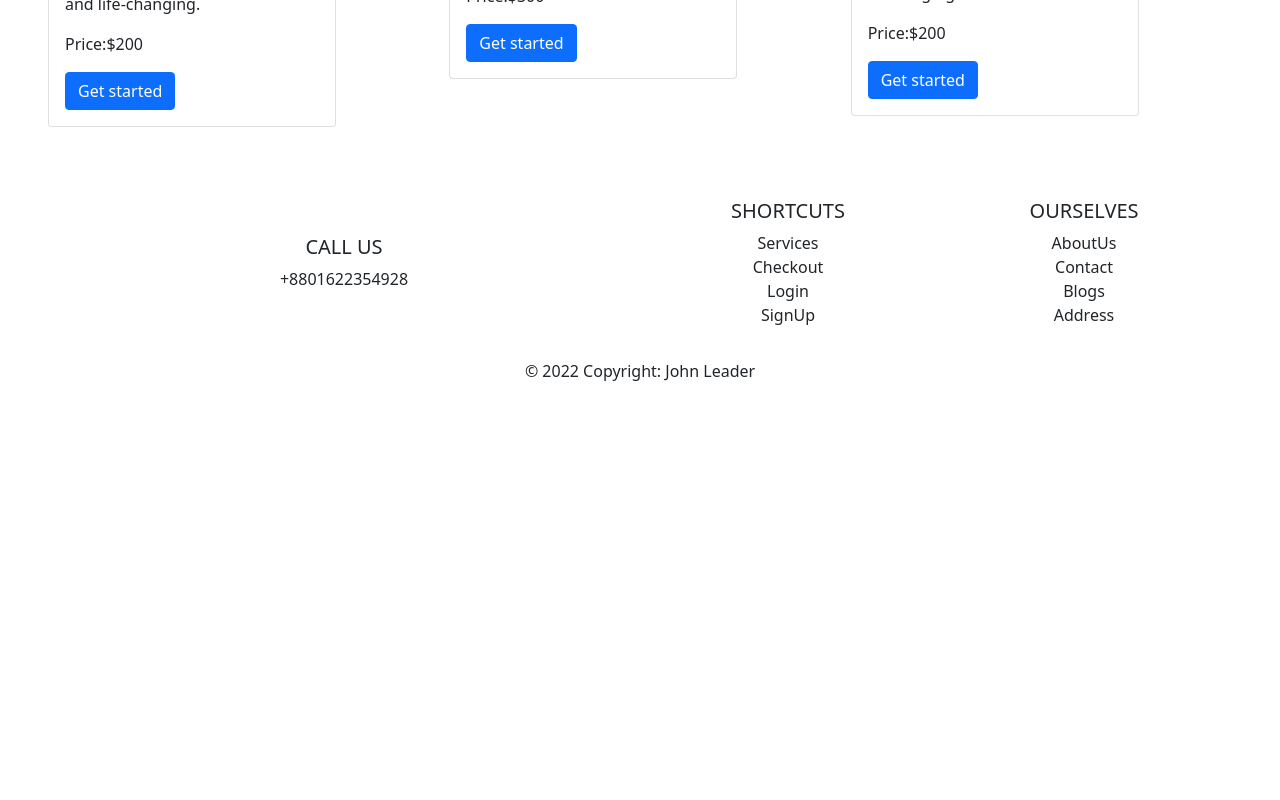
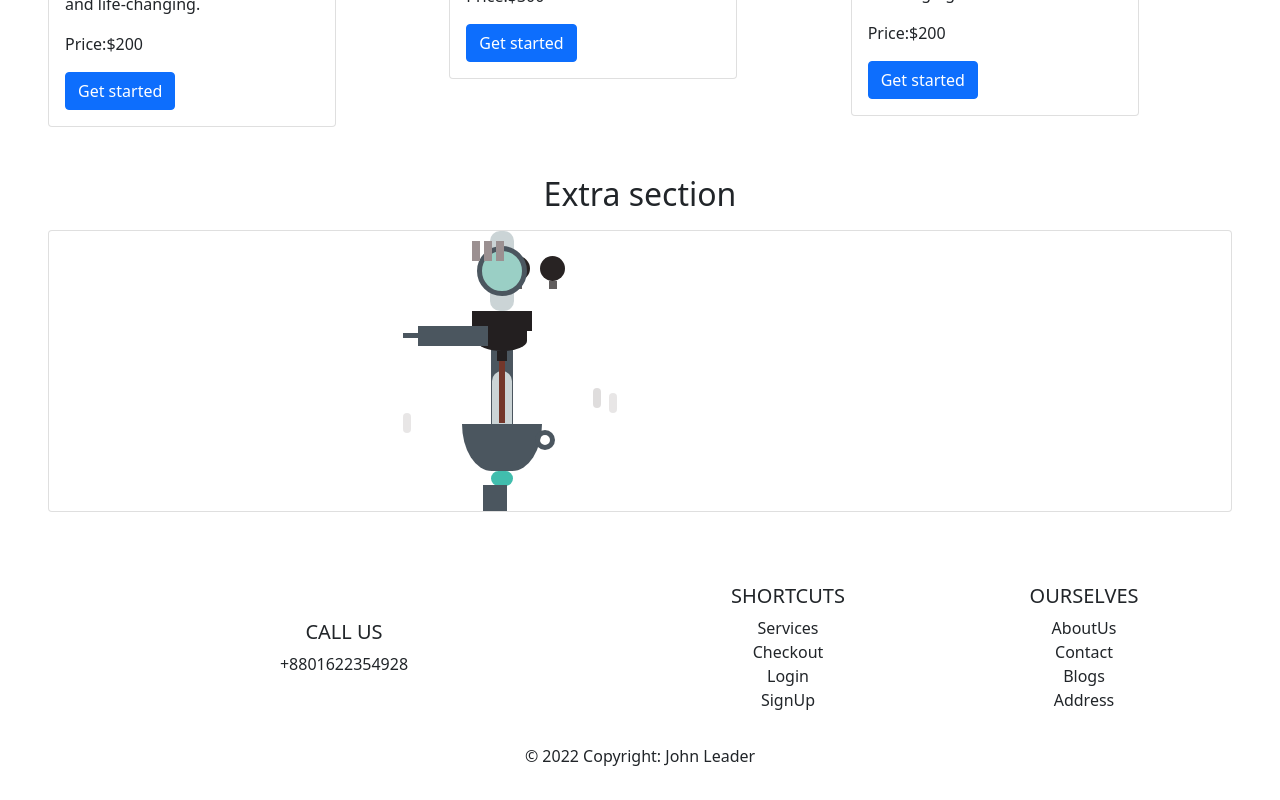
Before and after one commit to Ohi20/Ph-Assignment10-Wave2Recheck, a React (Create React App) app: page / in a window 1280 px wide. Shown: the part 797-1597 px from the top of the page. Before the commit the page ends 1212 px from the top, so only its background shows below. Built offline with nearby package versions, Linux system fonts and the light colour scheme.

Commit message:
Extra-sec-added

```diff
--- /dev/null
+++ b/src/Pages/Home/ExtraSection.css
@@ -0,0 +1,261 @@
+.extra-title{
+    color: #CBD4D6;
+  }
+  .container {
+    width: 300px;
+    height: 280px;
+
+      position: relative;
+      top: calc(50% - 140px);
+      left: calc(50% - 150px);
+    }
+    .coffee-header {
+      width: 100%;
+      height: 80px;
+      position: absolute;
+      top: 0;
+      left: 0;
+      background-color: #CBD4D6;
+      border-radius: 10px;
+    }
+    .coffee-header__buttons {
+      width: 25px;
+      height: 25px;
+      position: absolute;
+      top: 25px;
+      background-color: #282323;
+      border-radius: 50%;
+    }
+    .coffee-header__buttons::after {
+      content: "";
+      width: 8px;
+      height: 8px;
+      position: absolute;
+      bottom: -8px;
+      left: calc(50% - 4px);
+      background-color: #615e5e;
+    }
+    .coffee-header__button-one {
+      left: 15px;
+    }
+    .coffee-header__button-two {
+      left: 50px;
+    }
+    .coffee-header__display {
+      width: 50px;
+      height: 50px;
+      position: absolute;
+      top: calc(50% - 25px);
+      left: calc(50% - 25px);
+      border-radius: 50%;
+      background-color: #9acfc5;
+      border: 5px solid #4B565F;
+      box-sizing: border-box;
+    }
+    .coffee-header__details {
+      width: 8px;
+      height: 20px;
+      position: absolute;
+      top: 10px;
+      right: 10px;
+      background-color: #9b9091;
+      box-shadow: -12px 0 0 #9b9091, -24px 0 0 #9b9091;
+    }
+    .coffee-medium {
+      width: 90%;
+      height: 160px;
+      position: absolute;
+      top: 80px;
+      left: calc(50% - 45%);
+      background-color: #4B565F;
+    }
+    .coffee-medium:before {
+      content: "";
+      width: 90%;
+      height: 100px;
+      background-color: #CBD4D6;
+      position: absolute;
+      bottom: 0;
+      left: calc(50% - 45%);
+      border-radius: 20px 20px 0 0;
+    }
+    .coffe-medium__exit {
+      width: 60px;
+      height: 20px;
+      position: absolute;
+      top: 0;
+      left: calc(50% - 30px);
+      background-color: #231f20;
+    }
+    .coffe-medium__exit::before {
+      content: "";
+      width: 50px;
+      height: 20px;
+      border-radius: 0 0 50% 50%;
+      position: absolute;
+      bottom: -20px;
+      left: calc(50% - 25px);
+      background-color: #231f20;
+    }
+    .coffe-medium__exit::after {
+      content: "";
+      width: 10px;
+      height: 10px;
+      position: absolute;
+      bottom: -30px;
+      left: calc(50% - 5px);
+      background-color: #231f20;
+    }
+    .coffee-medium__arm {
+      width: 70px;
+      height: 20px;
+      position: absolute;
+      top: 15px;
+      right: 25px;
+      background-color: #4B565F;
+    }
+    .coffee-medium__arm::before {
+      content: "";
+      width: 15px;
+      height: 5px;
+      position: absolute;
+      top: 7px;
+      left: -15px;
+      background-color: #4B565F;
+    }
+    .coffee-medium__cup {
+      width: 80px;
+      height: 47px;
+      position: absolute;
+      bottom: 0;
+      left: calc(50% - 40px);
+      background-color: #4B565F;
+      border-radius: 0 0 70px 70px / 0 0 110px 110px;
+    }
+    .coffee-medium__cup::after {
+      content: "";
+      width: 20px;
+      height: 20px;
+      position: absolute;
+      top: 6px;
+      right: -13px;
+      border: 5px solid #4B565F;
+      border-radius: 50%;
+    }
+    @keyframes liquid {
+      0% {
+        height: 0px;
+        opacity: 1;
+      }
+      5% {
+        height: 0px;
+        opacity: 1;
+      }
+      20% {
+        height: 62px;
+        opacity: 1;
+      }
+      95% {
+        height: 62px;
+        opacity: 1;
+      }
+      100% {
+        height: 62px;
+        opacity: 0;
+      }
+    }
+    .coffee-medium__liquid {
+      width: 6px;
+      height: 63px;
+      opacity: 0;
+      position: absolute;
+      top: 50px;
+      left: calc(50% - 3px);
+      background-color: #74372b;
+      animation: liquid 4s 4s linear infinite;
+    }
+    .coffee-medium__smoke {
+      width: 8px;
+      height: 20px;
+      position: absolute;
+      border-radius: 5px;
+      background-color: #b3aeae;
+    }
+    @keyframes smokeOne {
+      0% {
+        bottom: 20px;
+        opacity: 0;
+      }
+      40% {
+        bottom: 50px;
+        opacity: .5;
+      }
+      80% {
+        bottom: 80px;
+        opacity: .3;
+      }
+      100% {
+        bottom: 80px;
+        opacity: 0;
+      }
+    }
+    @keyframes smokeTwo {
+      0% {
+        bottom: 40px;
+        opacity: 0;
+      }
+      40% {
+        bottom: 70px;
+        opacity: .5;
+      }
+      80% {
+        bottom: 80px;
+        opacity: .3;
+      }
+      100% {
+        bottom: 80px;
+        opacity: 0;
+      }
+    }
+    .coffee-medium__smoke-one {
+      opacity: 0;
+      bottom: 50px;
+      left: 102px;
+      animation: smokeOne 3s 4s linear infinite;
+    }
+    .coffee-medium__smoke-two {
+      opacity: 0;
+      bottom: 70px;
+      left: 118px;
+      animation: smokeTwo 3s 5s linear infinite;
+    }
+    .coffee-medium__smoke-three {
+      opacity: 0;
+      bottom: 65px;
+      right: 118px;
+      animation: smokeTwo 3s 6s linear infinite;
+    }
+    .coffee-medium__smoke-for {
+      opacity: 0;
+      bottom: 50px;
+      right: 102px;
+      animation: smokeOne 3s 5s linear infinite;
+    }
+    .coffee-footer {
+      width: 95%;
+      height: 15px;
+      position: absolute;
+      bottom: 25px;
+      left: calc(50% - 47.5%);
+      background-color: #41bdad;
+      border-radius: 10px;
+    }
+    .coffee-footer::after {
+      content: "";
+      width: 106%;
+      height: 26px;
+      position: absolute;
+      bottom: -25px;
+      left: -8px;
+      background-color: #4B565F;
+    }
--- /dev/null
+++ b/src/Pages/Home/ExtraSection.js
@@ -0,0 +1,38 @@
+import React from 'react';
+import { Card } from 'react-bootstrap';
+import '../Home/ExtraSection.css';
+
+const ExtraSection = () => {
+    return (
+        <div className='my-5'>
+        <h2 className='text-center mb-3'>Extra section</h2>
+        <div>
+        <Card className="text-center d-flex justify-content-center align-items-center">
+        <div>
+            <div class="container">
+                <div class="coffee-header">
+                    <div class="coffee-header__buttons coffee-header__button-one"></div>
+                    <div class="coffee-header__buttons coffee-header__button-two"></div>
+                    <div class="coffee-header__display"></div>
+                    <div class="coffee-header__details"></div>
+                </div>
+                <div class="coffee-medium">
+                    <div class="coffe-medium__exit"></div>
+                    <div class="coffee-medium__arm"></div>
+                    <div class="coffee-medium__liquid"></div>
+                    <div class="coffee-medium__smoke coffee-medium__smoke-one"></div>
+                    <div class="coffee-medium__smoke coffee-medium__smoke-two"></div>
+                    <div class="coffee-medium__smoke coffee-medium__smoke-three"></div>
+                    <div class="coffee-medium__smoke coffee-medium__smoke-for"></div>
+                    <div class="coffee-medium__cup"></div>
+                </div>
+                <div class="coffee-footer"></div>
+                </div>
+            </div>
+</Card>
+        </div>
+    </div>
+    );
+};
+
+export default ExtraSection;
--- a/src/Pages/Home/Home.js
+++ b/src/Pages/Home/Home.js
@@ -1,6 +1,7 @@
 import React from 'react';
 import Footer from '../../Shared/Footer';
 import Categories from './Categories';
+import ExtraSection from './ExtraSection';
 import Homebanner from './Homebanner';
 
 
@@ -9,6 +10,7 @@
         <div className='my-3'>
             <Homebanner></Homebanner>
             <Categories></Categories>
+            <ExtraSection></ExtraSection>
             <Footer></Footer>
         </div>
     );
```
